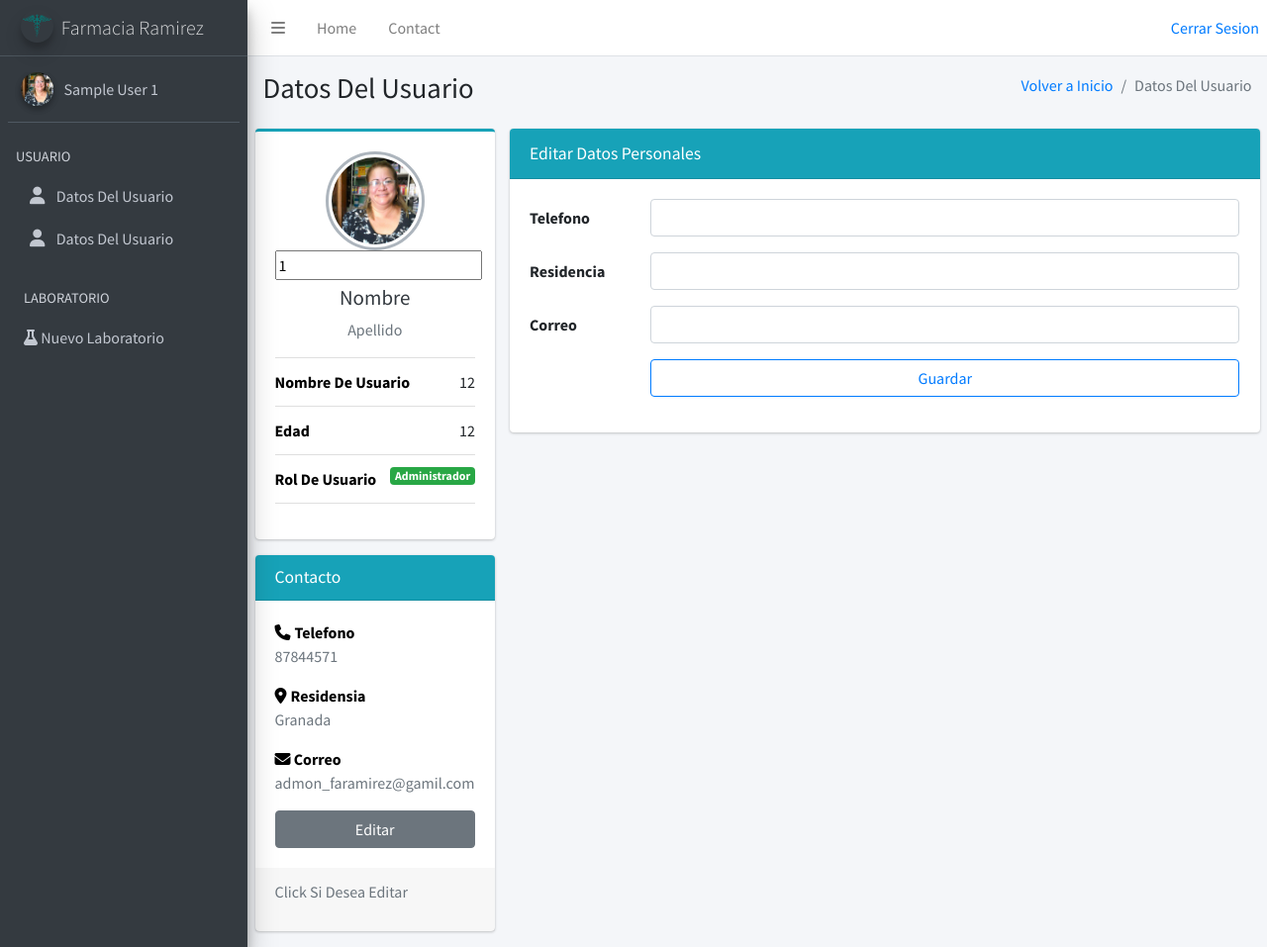
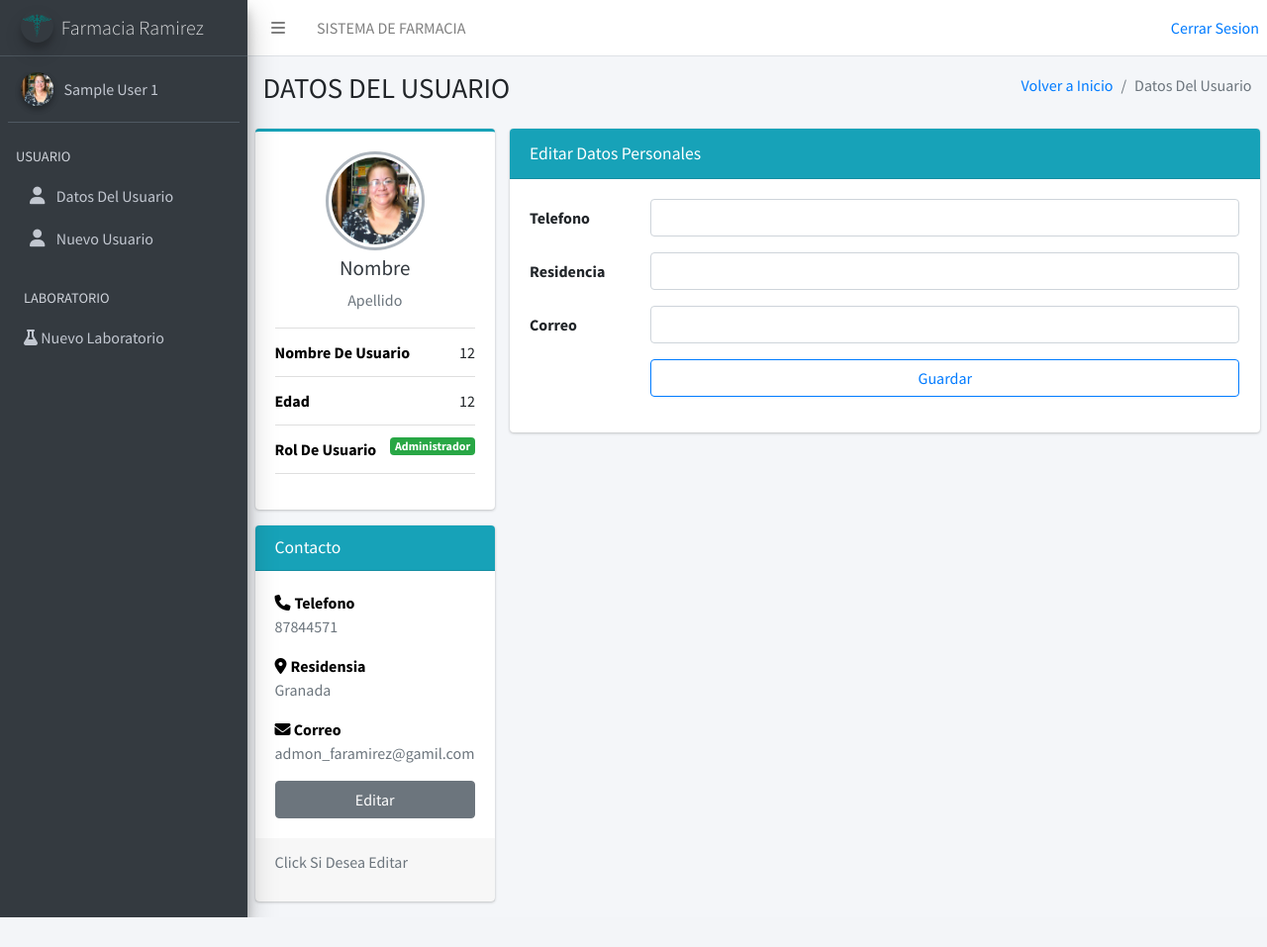
Before and after one commit to Cesar2812/SistemaGestionFarmaciaRamirez, a PHP site: page /vista/edicionUsuarios.php in a window 1280 px wide. Shown: the whole page at 99% size. After the commit the page ends 927 px from the top, so only its background shows below. Run offline with PHP 8.4, Linux system fonts and the light colour scheme; the visitor is signed in with stand-in values (Sample User, id 1).

Commit message:
CasiPorDormir

```diff
--- a/vista/edicionUsuarios.php
+++ b/vista/edicionUsuarios.php
@@ -22,7 +22,7 @@ if ($_SESSION['rol'] == 1) {
             <div class="container-fluid">
                 <div class="row mb-2">
                     <div class="col-sm-6">
-                        <h1>Datos Del Usuario</h1>
+                        <h1>DATOS DEL USUARIO</h1>
                     </div>
                     <div class="col-sm-6">
                         <ol class="breadcrumb float-sm-right">
@@ -47,7 +47,7 @@ if ($_SESSION['rol'] == 1) {
                                     <div class="text-center">
                                         <img src="../img/Tamara.jpg" class="profile-user-img img-fluid img-circle">
                                     </div>
-                                    <input id="id_Usuario" type="" value="<?php  echo $_SESSION['usuario']//var_dump($_SESSION['usuario'])?>">
+                                    <input id="id_Usuario" type="hidden" value="<?php  echo $_SESSION['usuario']//var_dump($_SESSION['usuario'])?>">
                                     <h3 id="nombre_user" class="profile-username  text-center text-dark">
                                         Nombre
                                     </h3>
--- a/vista/layouts/navs.php
+++ b/vista/layouts/navs.php
@@ -23,11 +23,13 @@
                     <a class="nav-link" data-widget="pushmenu" href="#" role="button"><i class="fas fa-bars"></i></a>
                 </li>
                 <li class="nav-item d-none d-sm-inline-block">
-                    <a href="../../index3.html" class="nav-link">Home</a>
+                    <a href="#" class="nav-link">SISTEMA DE FARMACIA </a>
                 </li>
-                <li class="nav-item d-none d-sm-inline-block">
+                <!--<li class="nav-item d-none d-sm-inline-block">
+
                     <a href="#" class="nav-link">Contact</a>
-                </li>
+                </li>-->
+
             </ul>
 
 
@@ -81,7 +83,7 @@
                             <a href="../vista/edicionUsuarios.php" class="nav-link">
                                <i class="nav-icon fas fa-user"></i>
                                 <p>
-                                    Datos Del Usuario
+                                    Nuevo Usuario
                                 </p>
                             </a>
                         </li>
```
